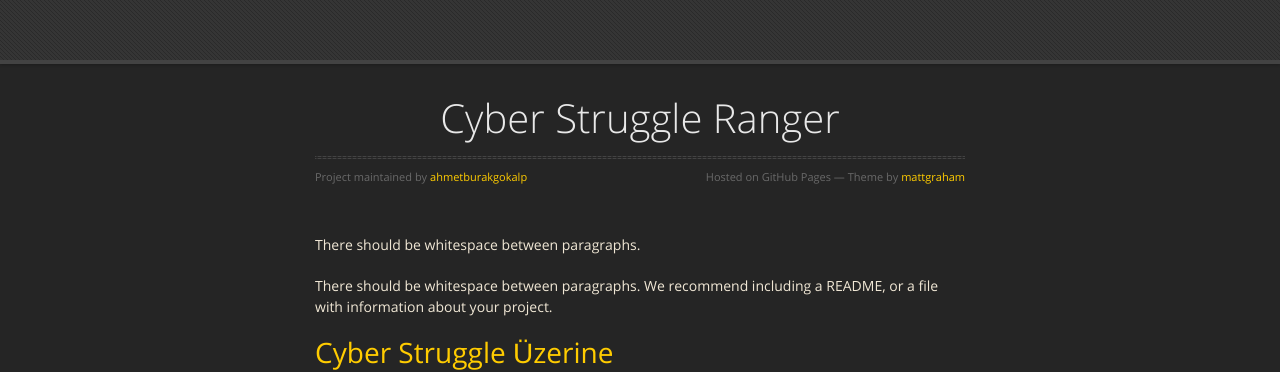
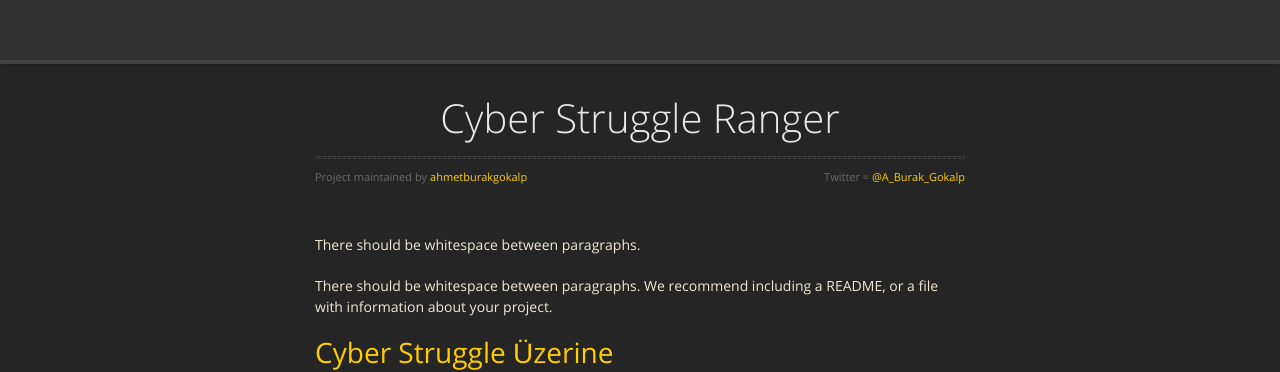
Before and after one commit to ahmetburakgokalp/ahmetburakgokalp.github.io, a Jekyll site: the page built from index.md, in a window 1280 px wide. Shown: the top 372 px of the page. Built offline with Jekyll 4.4.1, drawn with Linux system fonts in a browser that asks for light colours; nearby versions of some CDN libraries; our own code applies the rules of GitHub Pages for plain Markdown files; the repository's description, which GitHub fills in, is left out.

Commit message:
Update default.html

```diff
--- a/_layouts/default.html
+++ b/_layouts/default.html
@@ -30,7 +30,7 @@
           <p>{{ site.description | default: site.github.project_tagline }}</p>
           <hr>
           <span class="credits left">Project maintained by <a href="{{ site.github.owner_url }}">{{ site.github.owner_name }}</a></span>
-          <span class="credits right">Hosted on GitHub Pages &mdash; Theme by <a href="https://twitter.com/michigangraham">mattgraham</a></span>
+          <span class="credits right">Twitter = <a href="https://twitter.com/A_Burak_Gokalp">@A_Burak_Gokalp</a></span>
         </div>
 
         {{ content }}
```
